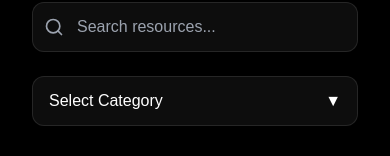
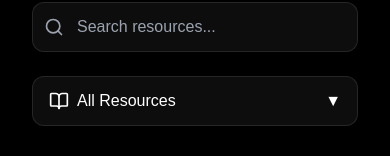
Before and after one commit to deepanshigautam/NaariSayz, a Next.js app: page /resources in a window 390 px wide. Shown: the part 348-504 px from the top of the page. Built offline with nearby package versions, Linux system fonts and the light colour scheme.

Commit message:
category updated for mobile view

```diff
--- a/src/components/articleResource.tsx
+++ b/src/components/articleResource.tsx
@@ -277,9 +277,15 @@ const ArticleResource = () => {
     return matchesCategory && matchesSearch;
   });
 
+  const getCurrentCategoryName = () => {
+    const currentCategory = categories.find(cat => cat.id === selectedCategory);
+    return currentCategory ? currentCategory.name : "";
+};
 
-
-
+const handleIconRender = () => {
+  const currentCategory = categories.find(cat => cat.id === selectedCategory);
+  return currentCategory ? <currentCategory.icon className="w-5 h-5" /> : null;
+};
 
   const toggleSaveArticle = (articleId: number) => {
     setSavedArticles(prev => {
@@ -340,7 +346,10 @@ const ArticleResource = () => {
                 onClick={() => setIsMobileMenuOpen(!isMobileMenuOpen)}
                 className="w-full bg-white/5 border border-white/10 rounded-xl py-3 px-4 text-white flex justify-between items-center"
             >
-                    <span>Select Category</span>
+                <div className="flex items-center space-x-2">
+                    {handleIconRender()}
+                    <span>{getCurrentCategoryName()}</span>
+                </div>
                 <span className={`transform transition-transform ${isMobileMenuOpen ? 'rotate-180' : ''}`}>▼</span>
             </button>
             {isMobileMenuOpen && (
```
Lines whose indentation alone changed are shown as unchanged.
